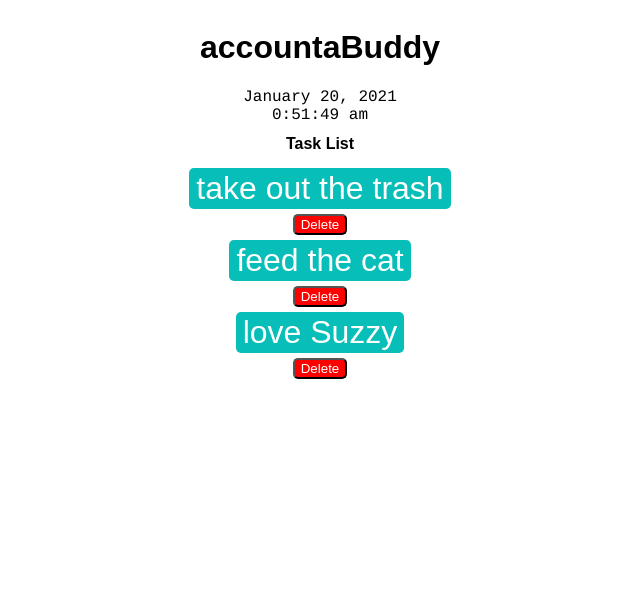
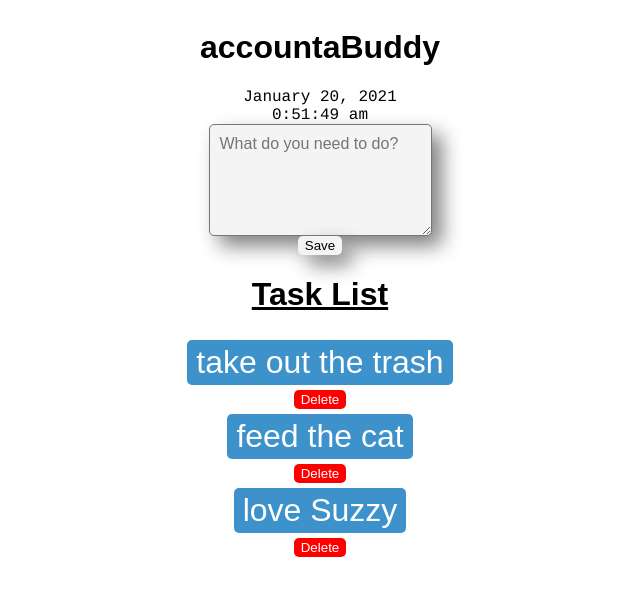
Before and after one commit to rickysoliman/accountaBuddy, a React (Create React App) app in the folder client/: page / in a window 1280 px wide. Shown: the top 596 px of the page, without its empty margins (320-960 px from the left). Built offline with nearby package versions, Linux system fonts and the light colour scheme; the HTML template or start-up script is replaced by a standard one.

Commit message:
implemented the ability to write a new task and altered css

```diff
--- a/client/src/components/Task.jsx
+++ b/client/src/components/Task.jsx
@@ -2,19 +2,60 @@ import React from 'react';
 import styled from 'styled-components';
 
 const Button = styled.button`
-    background-color: ${props => props.completed ? '#CCDAD1' : '#07BEB8'};
+    // position: relative;
+    // display: inline-block;
+    // cursor: pointer;
+    // outline: none;
+    // border: 0;
+    // vertical-align: middle;
+    // text-decoration: none;
+    // font-size: 1.5rem;
+    // color:var(--colorShadeA);
+    // font-weight: 700;
+    // text-transform: uppercase;
+    // font-family: inherit;
+
+    // padding: 1em 2em;
+    // border: 2px solid var(--colorShadeA);
+    // border-radius: 1em;
+    // background: var(--colorShadeE);
+    // transform-style: preserve-3d;
+    // transition: all 175ms cubic-bezier(0, 0, 1, 1);
+
+    // &:before {
+    //     position: absolute;
+    //     content: '';
+    //     width: 100%;
+    //     height: 100%;
+    //     top: 0;
+    //     left: 0;
+    //     right: 0;
+    //     bottom: 0;
+    //     background: var(--colorShadeC);
+    //     border-radius: inherit;
+    //     box-shadow: 0 0 0 2px var(--colorShadeB), 0 0.75em 0 0 var(--colorShadeA);
+    //     transform: translate3d(0, 0.75em, -1em);
+    //         transition: all 175ms cubic-bezier(0, 0, 1, 1);
+    // }
+
+    // &:hover {
+    //     background: var(--colorShadeD);
+    //     transform: translate(0, 0.375em);
+    // }
+
+    background-color: ${props => props.completed ? '#CCDAD1' : '#3E92CC'};
     border-radius: 5px;
     font-family: Arial;
     font-size: 2em;
     color: white;
     text-decoration: ${props => props.completed ? 'line-through' : 'none'};
-    border: 1px solid transparent;
+    border: 3px solid transparent;
     width: fit-content;
     height: fit-content;
     margin: 5px;
     &:hover {
         cursor: pointer;
-        border: 1px solid white;
+        border: 3px solid #16324F;
     }
 `;
 
--- a/client/src/components/TaskList.jsx
+++ b/client/src/components/TaskList.jsx
@@ -5,7 +5,8 @@ import Task from './Task.jsx';
 const Title = styled.h1`
     font-family: Arial;
     text-align: center;
-    font-size: 1em;
+    font-size: 2em;
+    text-decoration: underline;
 `;
 
 const List = styled.div`
@@ -17,10 +18,36 @@ const List = styled.div`
 
 const Delete = styled.button`
     border-radius: 5px;
+    border: 1px solid transparent;
     background-color: red;
     color: white;
     &:hover {
         cursor: pointer;
+        border: 1px solid white;
+    }
+`;
+
+const Input = styled.textarea`
+    height: auto;
+    font-family: Arial;
+    background-color: #F4F4F4;
+    border-radius: 5px;
+    font-size: 1em;
+    box-shadow: 10px 10px 20px gray;
+    padding: 10px;
+`;
+
+const Button = styled.button`
+    border-radius: 5px;
+    width: auto;
+    height: fit-content;
+    border: 1px solid transparent;
+    background-color: #F4F4F4;
+    box-shadow: 10px 10px 20px gray;
+    z-index: 2;
+    &:hover {
+        cursor: pointer;
+        border: 1px solid white;
     }
 `;
 
@@ -33,10 +60,13 @@ class TaskList extends React.Component {
                 {task: 'take out the trash', completed: false, deleted: false},
                 {task: 'feed the cat', completed: false, deleted: false},
                 {task: 'love Suzzy', completed: false, deleted: false}
-            ]
+            ],
+            newTask: ''
         }
 
         this.delete = this.delete.bind(this);
+        this.saveTask = this.saveTask.bind(this);
+        this.handleChange = this.handleChange.bind(this);
     }
 
     delete(e) {
@@ -49,11 +79,36 @@ class TaskList extends React.Component {
                 break;
             }
         }
-        console.log(index);
         var newState = this.state.tasks;
         newState[index].deleted = true;
         this.setState({
             tasks: newState
+        });
+    }
+
+    saveTask() {
+        if (this.state.newTask === '') {
+            return;
+        }
+        var input = document.getElementById('input');
+        input.value = '';
+        var newTask = {
+            completed: false,
+            deleted: false
+        };
+        newTask.task = this.state.newTask;
+        var newState = this.state.tasks;
+        newState.push(newTask);
+        this.setState({
+            tasks: newState,
+            newTask: ''
+        });
+    }
+
+    handleChange(e) {
+        var text = e.target.value;
+        this.setState({
+            newTask: text
         });
     }
 
@@ -70,6 +125,8 @@ class TaskList extends React.Component {
         });
         return (
             <>
+                <Input onChange={this.handleChange} id="input" rows={5} placeholder="What do you need to do?"/>
+                <Button onClick={this.saveTask}>Save</Button>
                 <Title>Task List</Title>
                 <List>{tasks}</List>
             </>
```
Also changed, not shown: 2 other files (tests, documents, lock files or other folders).
